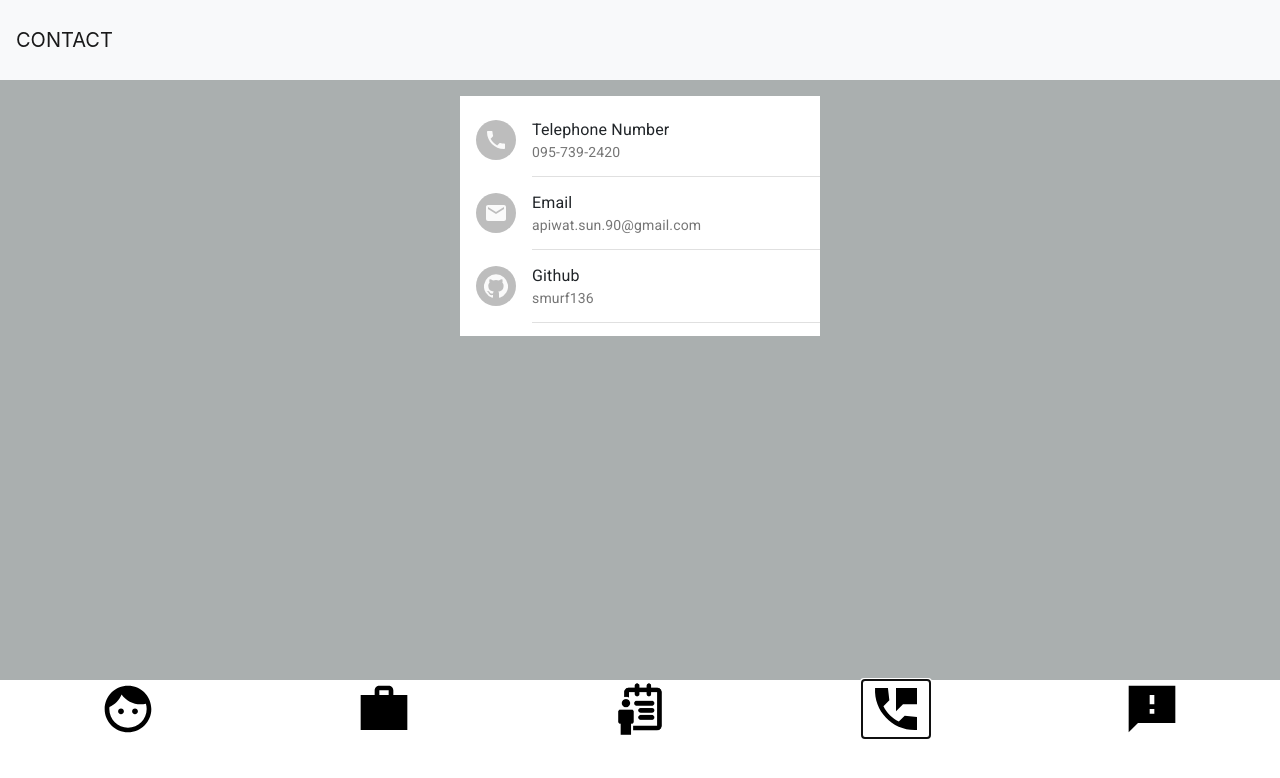
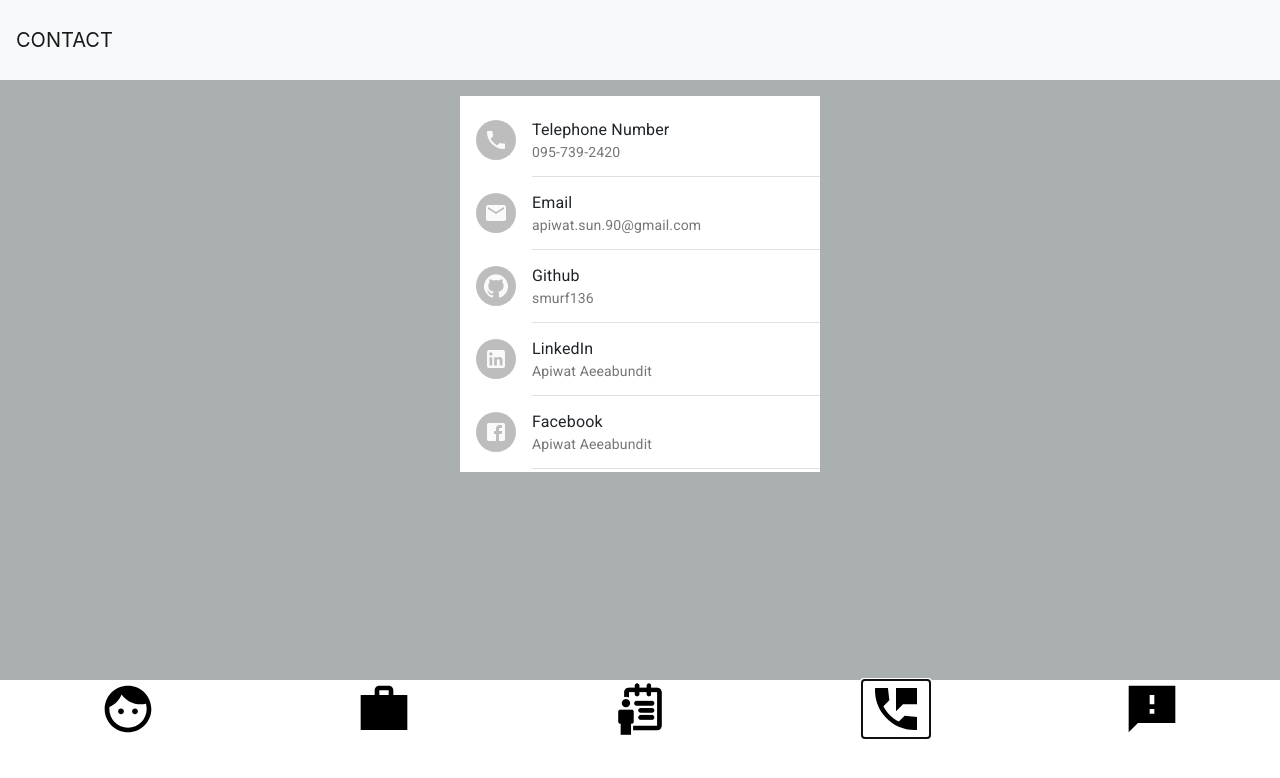
Before and after one commit to smurf136/Portfolio, a React (Create React App) app: page / in a window 1280 px wide. Both pictures are taken after a click on the button 896 px from the left and 709 px from the top of the page. Shown: the top 778 px of the page. Built offline with nearby package versions, Linux system fonts and the light colour scheme.

Commit message:
[Update] add linkedin and facebook contact

```diff
--- a/src/components/contact/Contact.js
+++ b/src/components/contact/Contact.js
@@ -13,11 +13,13 @@ import Divider from '@material-ui/core/Divider';
 import PhoneIcon from '@material-ui/icons/Phone';
 import EmailIcon from '@material-ui/icons/Email';
 import GitHubIcon from '@material-ui/icons/GitHub';
+import FacebookIcon from '@material-ui/icons/Facebook';
+import LinkedInIcon from '@material-ui/icons/LinkedIn';
 const useStyles = makeStyles(theme => ({
   root: {
     width: '100%',
     maxWidth: 360,
-    height: '30vh',
+    height: '47vh',
     backgroundColor: theme.palette.background.paper
   }
 }));
@@ -66,6 +68,24 @@ const Contact = () => {
           <ListItemText primary='Github' secondary='smurf136' />
         </ListItem>
         <Divider variant='inset' component='li' />
+        <ListItem onClick={() => window.location.href='https://www.linkedin.com/in/apiwat-aeeabundit-1261351a1/'}>
+          <ListItemAvatar>
+            <Avatar>
+              <LinkedInIcon />
+            </Avatar>
+          </ListItemAvatar>
+          <ListItemText primary='LinkedIn' secondary='Apiwat Aeeabundit' />
+        </ListItem>
+        <Divider variant='inset' component='li' />
+        <ListItem onClick={() => window.location.href='https://www.facebook.com/apiwatsun90'}>
+          <ListItemAvatar>
+            <Avatar>
+              <FacebookIcon />
+            </Avatar>
+          </ListItemAvatar>
+          <ListItemText primary='Facebook' secondary='Apiwat Aeeabundit' />
+        </ListItem>
+        <Divider variant='inset' component='li' />
       </List>
     </Div>
   );
```
